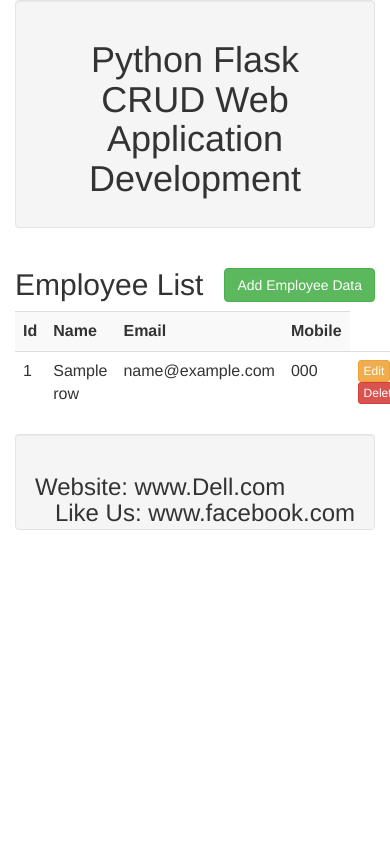
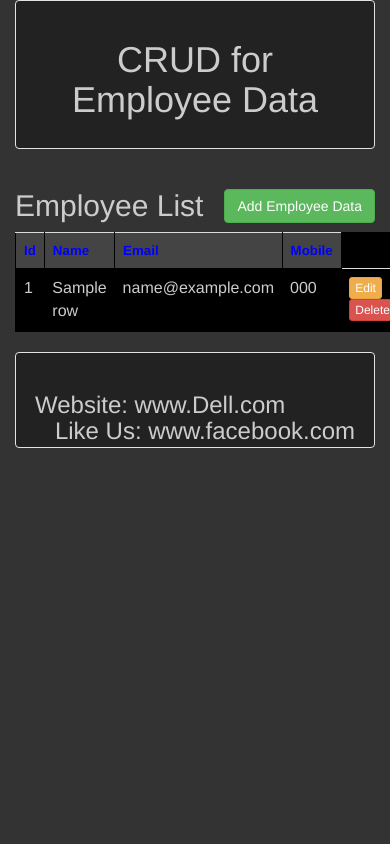
Before and after one commit to Quarantinex/CrudApp, a Flask app: template templates/index.html in a window 390 px wide; the page is wider, and only the part inside the window is pictured. Run offline with Flask 2, Linux system fonts and the light colour scheme; the template is opened without the code that fills it: most values are stand-ins (such as "Sample title", 1, 10 or a date in 2020); some libraries are stand-ins or nearby versions.

```diff
--- a/templates/index.html
+++ b/templates/index.html
@@ -1,32 +1,70 @@
 <html>
   <head>
     <title>CRUD Application</title>
-    <link href="{{url_for('static', filename = 'css/bootstrap.min.css')}}" rel="stylesheet">
-    <link rel="shortcut icon" href="{{url_for('static', filename = 'teacher.png')}}">
+    <link
+      href="{{url_for('static', filename = 'css/bootstrap.min.css')}}"
+      rel="stylesheet"
+    />
+    <link
+      rel="shortcut icon"
+      href="{{url_for('static', filename = 'teacher.png')}}"
+    />
+    <style>
+    body {
+      background-color: #333;
+      color: #ccc;
+      }
+    .well{
+    background-color:#222;
+    }
+    .table{
+    background-color: #000;
+    }
+    table, th {
+    border:1px solid black;
+    }
+    th {
+    color:blue;
+    font-size:10pt;
+    background-color: #444;
+    }
+    </style>
   </head>
   <body>
     {% block body %}
     <div class="container">
       <div class="well text-center">
-        <h1>Python Flask CRUD Web Application Development</h1>
+        <h1>CRUD for Employee Data</h1>
       </div>
 
       <div class="container">
         <div class="row">
           <div class="col md-12">
-                <h2>Employee List <button type="button" class="btn btn-success  pull-right" data-toggle="modal" data-target="#myModal"> Add Employee Data</button> </h2>
-                {%with messages = get_flashed_messages()%}
-                {%if messages%}
-                {%for message in messages%}
+            <h2>
+              Employee List
+              <button
+                type="button"
+                class="btn btn-success  pull-right"
+                data-toggle="modal"
+                data-target="#myModal"
+              >
+                Add Employee Data
+              </button>
+            </h2>
+            {%with messages = get_flashed_messages()%} {%if messages%} {%for
+            message in messages%}
             <div class="alert alert-success alert-dismissable" role="alert">
-                <button type="button" class="close" data-dismiss="alert" aria-label ="close">
+              <button
+                type="button"
+                class="close"
+                data-dismiss="alert"
+                aria-label="close"
+              >
                 <span aria-hidden="true">&times;</span>
               </button>
-                {{message}}
+              {{ message }}
             </div>
-            {%endfor%}
-            {%endif%}
-            {%endwith%}
+            {%endfor%} {%endif%} {%endwith%}
             <table class="table table-striped">
               <tr>
                 <th>Id</th>
```
Also changed, not shown: other parts of templates/index.html (+109 -26 lines). Lines whose indentation alone changed are shown as unchanged.
